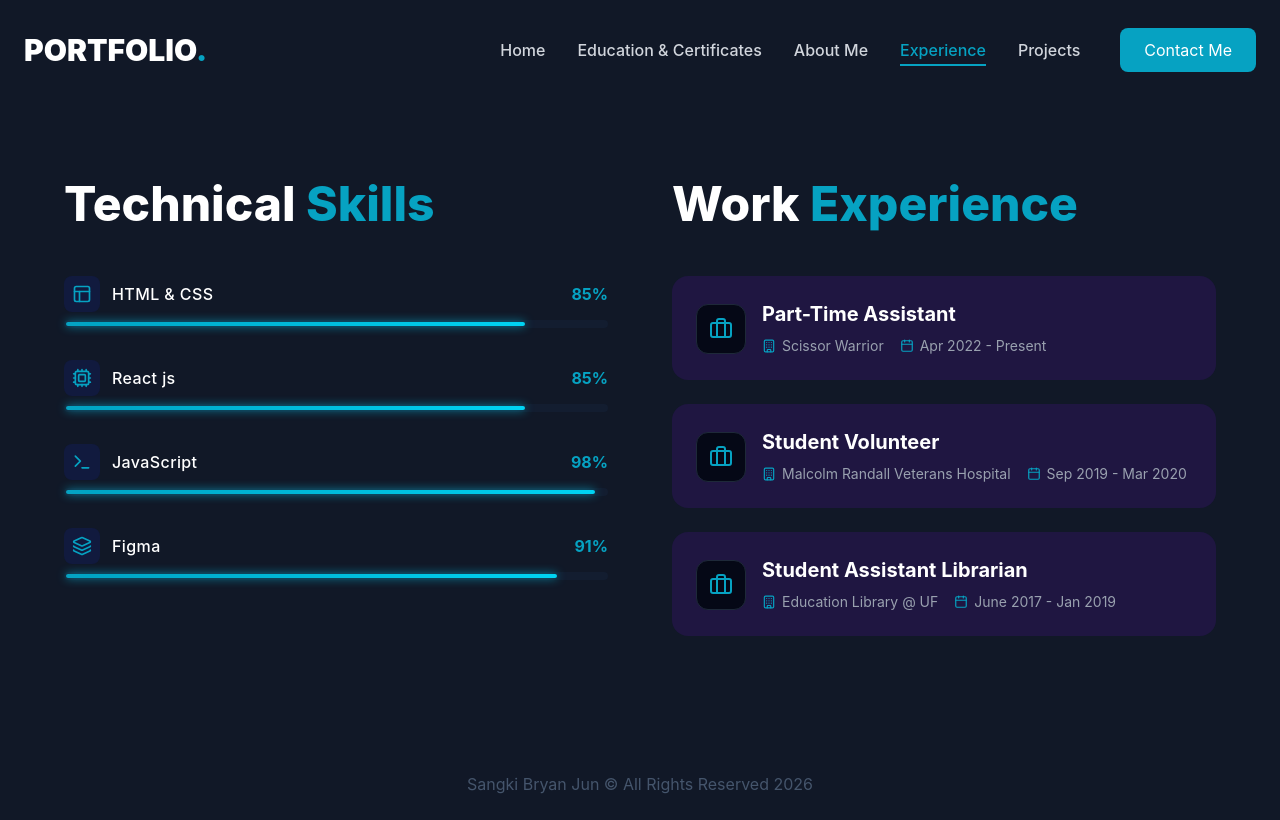
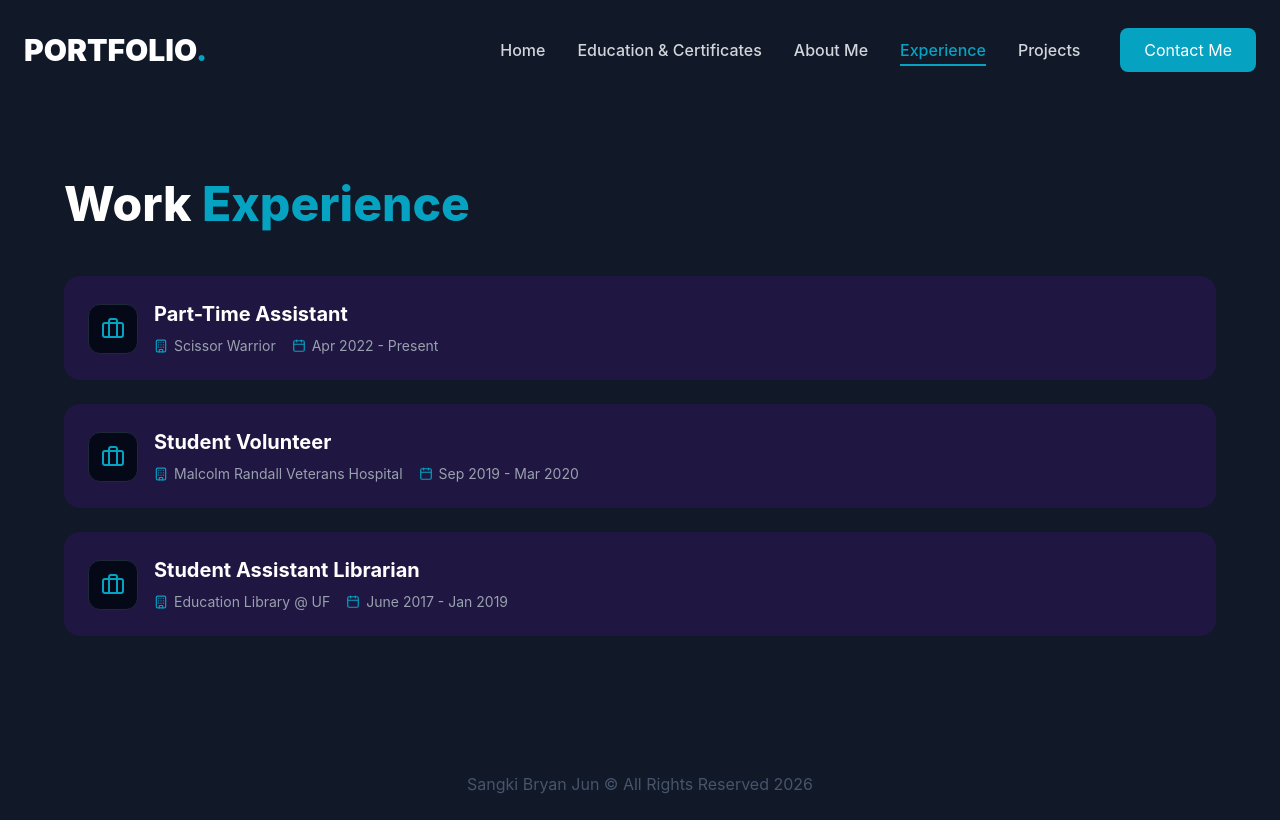
Before and after one commit to sangki810/React_Portfolio_V2, a React (Vite) app: page /experience in a window 1280 px wide. Built offline with nearby package versions, Linux system fonts and the light colour scheme.

Commit message:
updated experience page

```diff
--- a/src/components/Experience.jsx
+++ b/src/components/Experience.jsx
@@ -2,32 +2,6 @@ import React from 'react';
 import { Layout, Cpu, Terminal, Layers, Briefcase, Building, Calendar } from 'lucide-react';
 
 const Experience = () => {
-    const Skills = [
-        {
-            id: 1,
-            name: 'HTML & CSS',
-            width: "85%",
-            icon: Layout,
-        },
-        {
-            id: 2,
-            name: 'React js',
-            width: "85%",
-            icon: Cpu,
-        },
-        {
-            id: 3,
-            name: 'JavaScript',
-            width: "98%",
-            icon: Terminal,
-        },
-        {
-            id: 4,
-            name: 'Figma',
-            width: "91%",
-            icon: Layers,
-        },
-    ];
     const Experiences = [
         {
             id: 1,
@@ -51,42 +25,7 @@ const Experience = () => {
     return (
         <section className='text-white py-20 relative overflow-hidden' id='skills'>
             <div className='max-w-7xl mx-auto px-6 lg:px-16 relative z-10'>
-                <div className='grid md:grid-cols-2 gap-16 items-start'>
-                    <div data-aos='fade-right'>
-                        <h2 className='text-4xl md:text-5xl font-extrabold mb-12'>
-                            Technical <span className='text-primary'>Skills</span>
-                        </h2>
-                        <div className='space-y-8'>
-                            {Skills.map((skill) => {
-                                const SkillIcon = skill.icon;
-                                return (
-                                    <div key={skill.id} className='group'>
-                                        <div className='flex items-center justify-between mb-2'>
-                                            <div className='flex items-center gap-3'>
-                                                <div className='p-2 bg-[#111a3e] rounded-lg group-hover:bg-primary
-                                                    transition-colors duration-300'>
-                                                    <SkillIcon size={20}  className='text-primary group-hover:text-white'/>
-                                                </div>
-                                                <span className='font-medium tracking-wide'>
-                                                    {skill.name}
-                                                </span>
-                                            </div>
-                                            <span className='text-primary font-bold'>
-                                                {skill.width}
-                                            </span>
-                                        </div>
-                                        <div className='h-2 w-full bg-[#131d30] rounded-full p-0.5'>
-                                            <div className='h-full rounded-full bg-linear-to-r from-primary to-cyan-400
-                                                shadow-[0_0_10px_#06a2c2]' style={{ width: skill.width }}>
-
-                                            </div>
-                                        </div>
-                                    </div>
-                                );
-                            })}
-                        </div>
-                    </div>
-                    <div data-aos='fade-left'>
+                <div data-aos='fade-up'>
                     <h2 className='text-3xl md:text-5xl font-extrabold mb-12'>
                         Work <span className='text-primary'>Experience</span>
                     </h2>
@@ -122,7 +61,6 @@ const Experience = () => {
                     </div>
                 </div>
             </div>
-            </div>
         </section>
     );
 };
```
Lines whose indentation alone changed are shown as unchanged.
